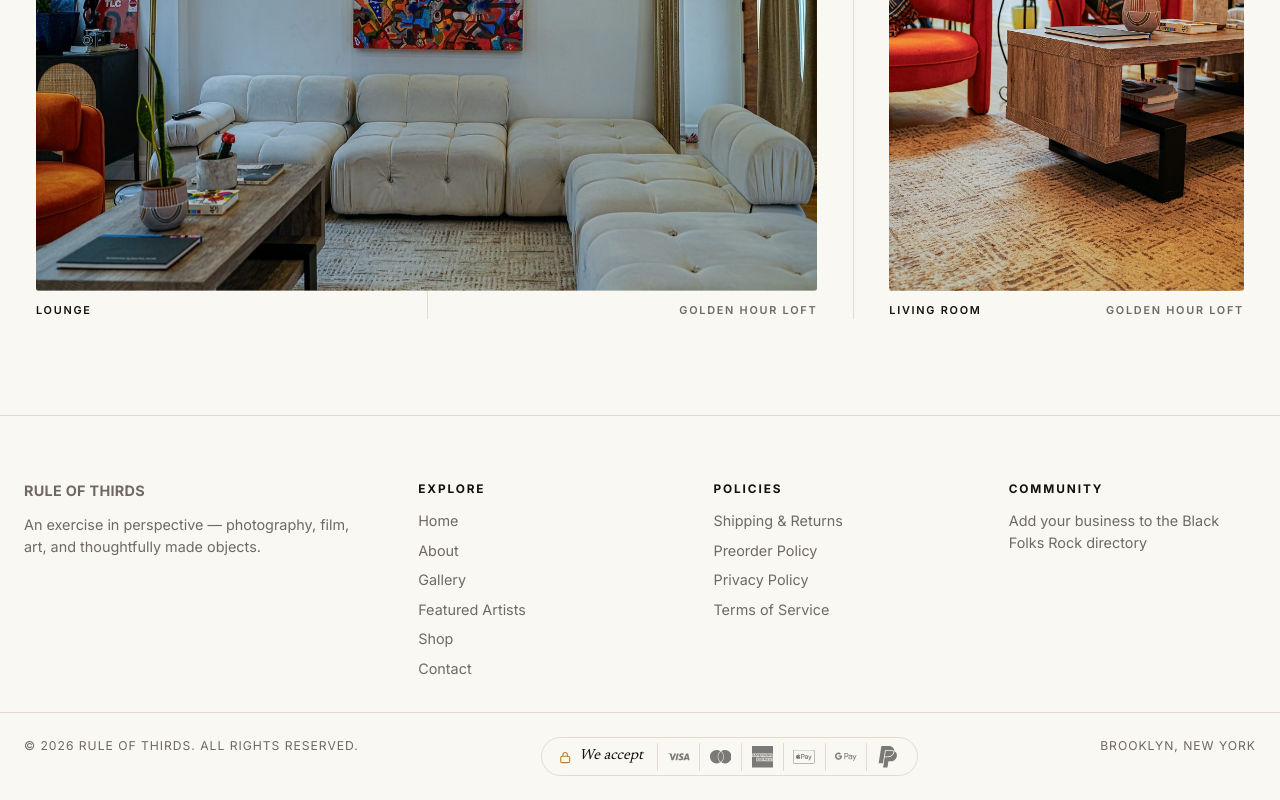
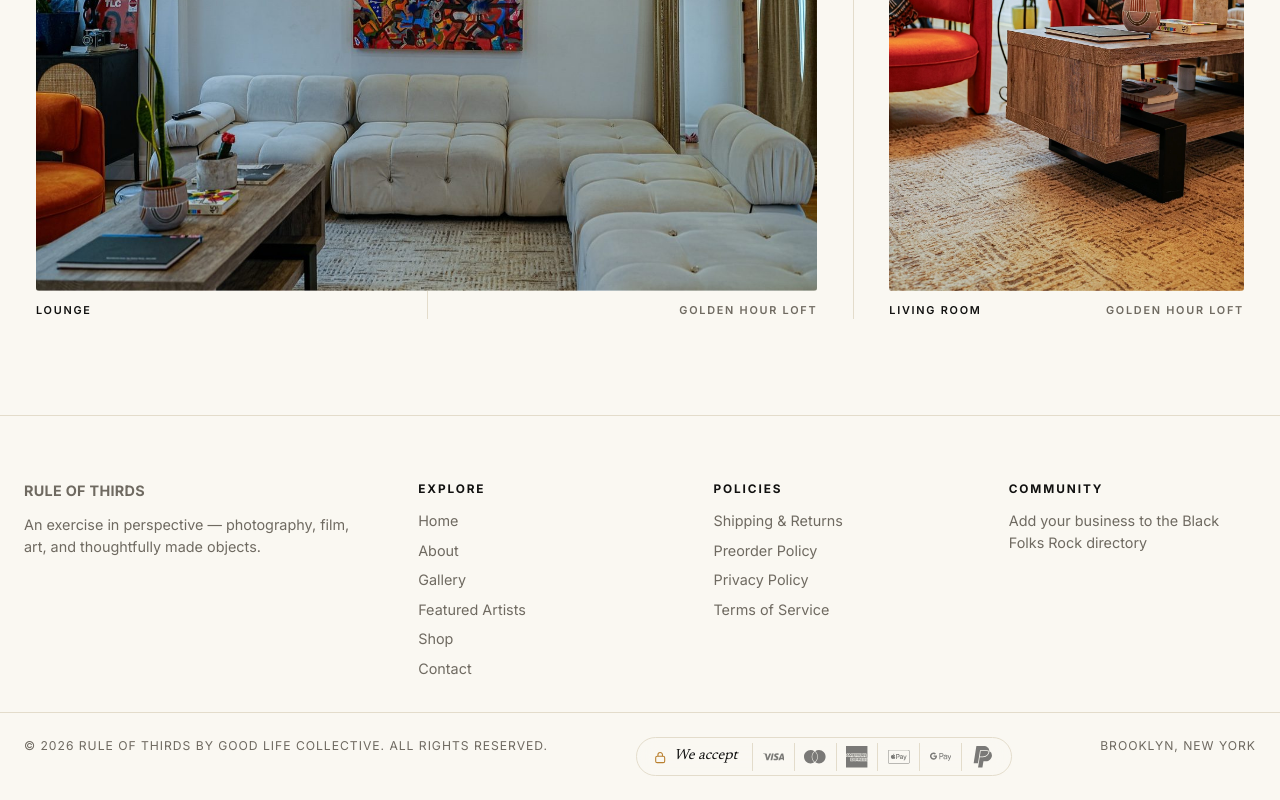
Before and after one commit to shabazz23/ruleofthirds-nyc, a Next.js app: page / in a window 1280 px wide. Shown: the part 2628-3428 px from the top of the page. Built offline with nearby package versions, Linux system fonts and the light colour scheme.

Commit message:
Name Good Life Collective in the footer copyright line
Co-Authored-By: Claude Opus 5.5 <noreply@anthropic.com>
Claude-Session: https://claude.ai/code/session_01Lmg9rFi9rHe1mHgFBSH5fp

```diff
--- a/components/Footer.js
+++ b/components/Footer.js
@@ -54,7 +54,7 @@ export default function Footer() {
         </div>
       </div>
       <div className="footer-base">
-        <span>© {year} Rule of Thirds. All rights reserved.</span>
+        <span>© {year} Rule of Thirds by Good Life Collective. All rights reserved.</span>
         <PaymentIcons className="pay-icons-footer" label="We accept" />
         <span>Brooklyn, New York</span>
       </div>
```
